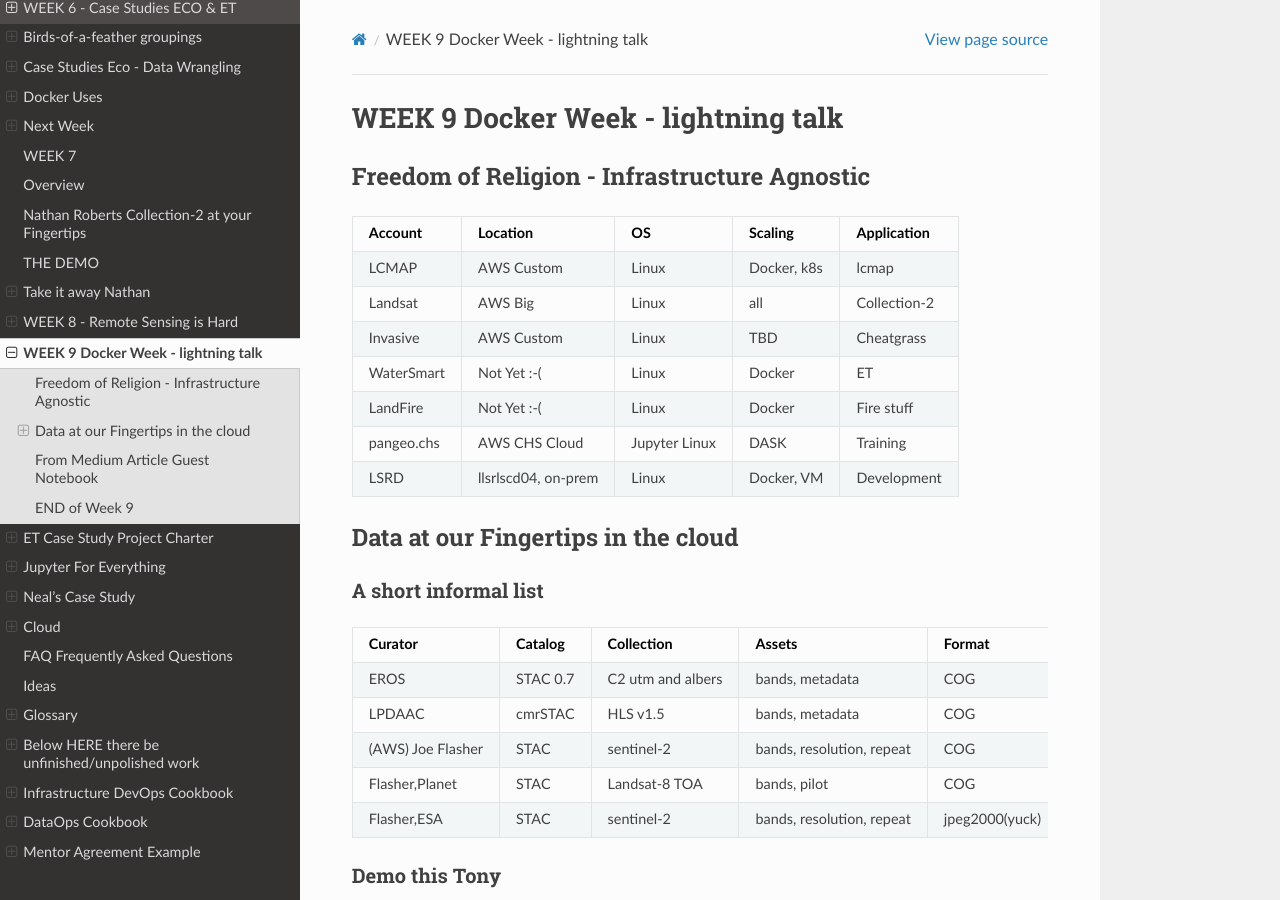
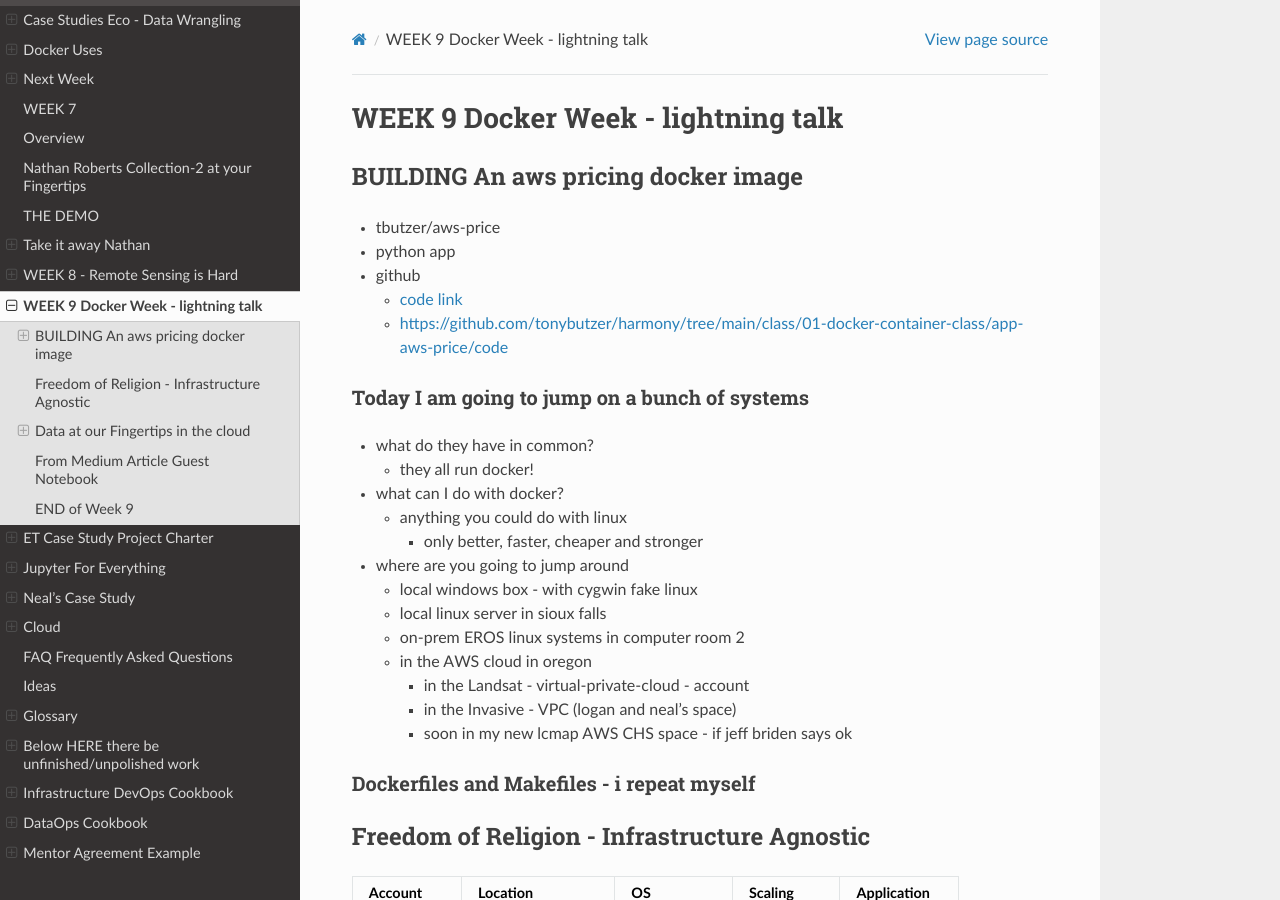
Before and after one commit to tonybutzer/harmony-docs, a Sphinx documentation site: the page built from documentation/source/09week.md, in a window 1280 px wide and 900 px high. Built offline with Sphinx 7.4.7 and the Read the Docs theme 2.0.0, drawn with Linux system fonts in a browser that asks for light colours; pages that are not in the unit, such as notebooks, are missing from menus; some of the changed text lies outside the part shown.

Commit message:
automatic git update from Makefile

````diff
--- a/documentation/source/09week.md
+++ b/documentation/source/09week.md
@@ -1,4 +1,28 @@
 # WEEK 9 Docker Week - lightning talk
+
+## BUILDING An aws pricing docker image
+- tbutzer/aws-price
+- python app
+- github
+    - [code link](https://github.com/tonybutzer/harmony/tree/main/class/01-docker-container-class/app-aws-price/code)
+    - [https://github.com/tonybutzer/harmony/tree/main/class/01-docker-container-class/app-aws-price/code](https://github.com/tonybutzer/harmony/tree/main/class/01-docker-container-class/app-aws-price/code)
+
+### Today I am going to jump on a bunch of systems
+- what do they have in common?
+    - they all run docker!
+- what can I do with docker?
+    - anything you could do with linux
+        - only better, faster, cheaper and stronger
+- where are you going to jump around
+    - local windows box - with cygwin fake linux
+    - local linux server in sioux falls
+    - on-prem EROS linux systems in computer room 2
+    - in the AWS cloud in oregon
+        - in the Landsat - virtual-private-cloud - account
+        - in the Invasive - VPC (logan and neal's space)
+        - soon in my new lcmap AWS CHS space - if jeff briden says ok
+
+### Dockerfiles and Makefiles - i repeat myself
 
 ## Freedom of Religion - Infrastructure Agnostic
 
@@ -28,6 +52,27 @@
 ### Demo this Tony
 `ubuntu@ip-10-12-69-233:/opt/harmony/class/01-docker-container-class/`
 
+- essh logan
+    - docker run -it --rm tbutzer/aws-price python3 awsprice.py njp
+
+
+
+### Go thru the Teams Chat - for ET Mosaics
+- jose website review docker used to run sphinx and nginx
+    - ls /etc/ | grep release
+- llsrlscd04 - aws cli - apt-get update - apt-get install dc
+    - bash - host llsrlscd04
+    - cd opt/docker/aws cli
+        - aws s3 ls dev-et-data --no-sign     # anonymous
+
+```
+for i in {1..40}; do echo $i ; host 152.61.84.$i; done
+```
+
+
+### Detailed Docker Training available from Tony and others - Ron Dilley etc
+
+
 
 [https://nbviewer.jupyter.org/github/tonybutzer/harmony/blob/main/class/01-docker-container-class/docker-tony-tutorial-aws-onboard.ipynb](https://nbviewer.jupyter.org/github/tonybutzer/harmony/blob/main/class/01-docker-container-class/docker-tony-tutorial-aws-onboard.ipynb)
 
````
